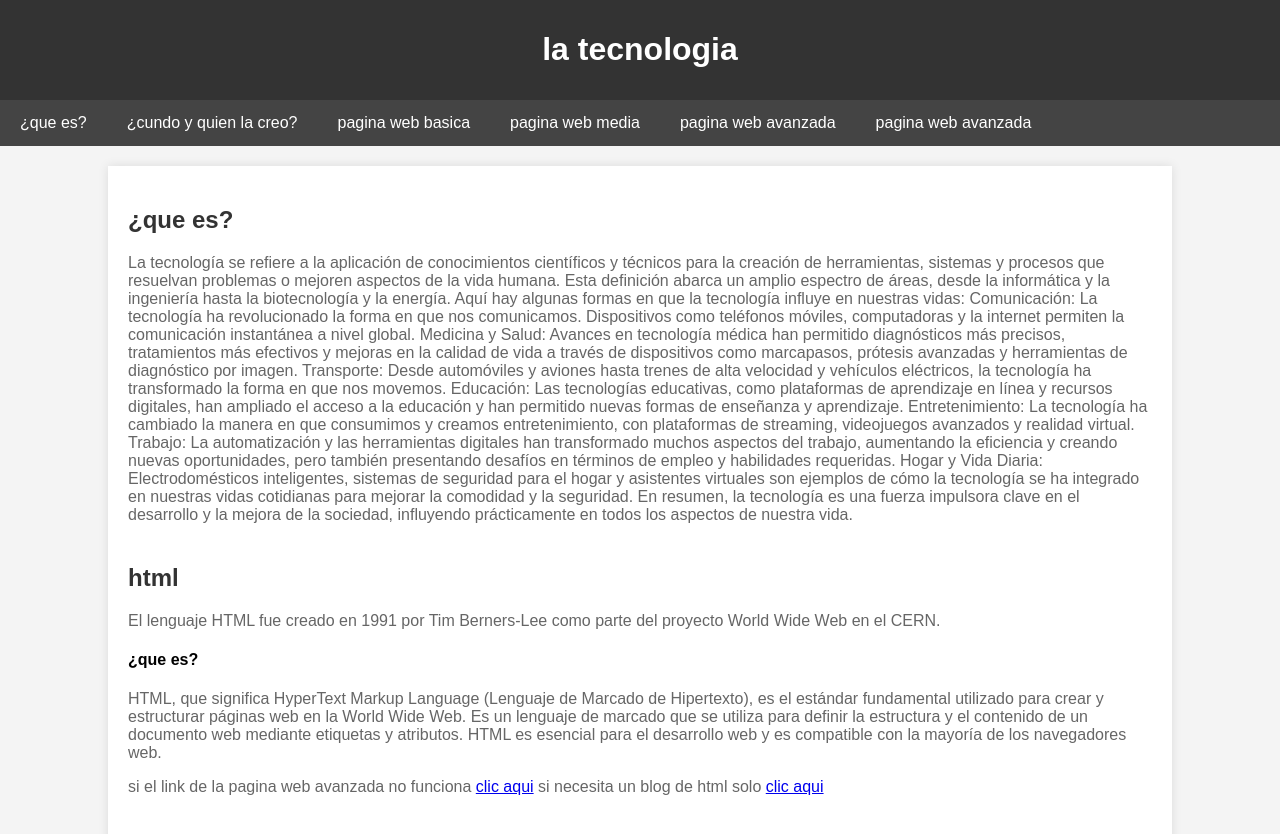
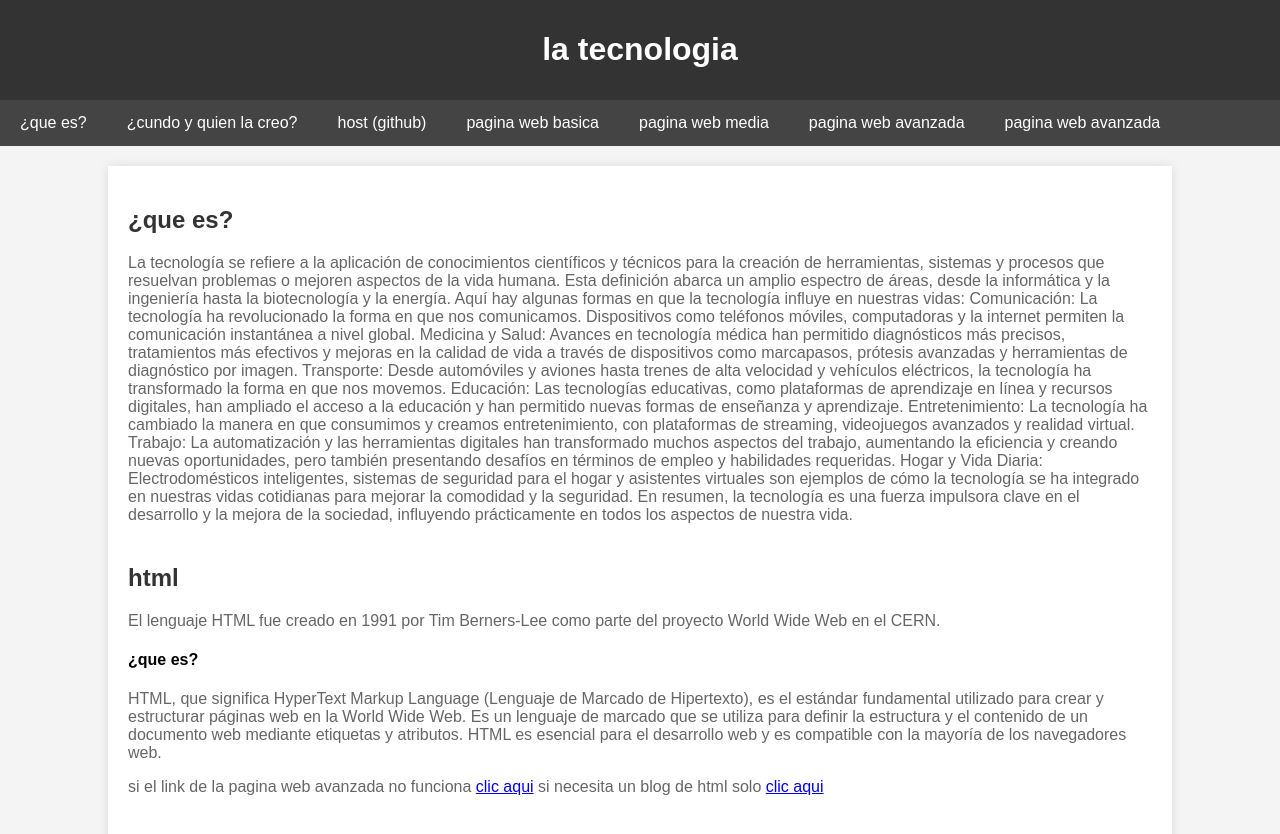
Before and after one commit to blogo10C/web, a plain HTML site: page index.html in a window 1280 px wide. Drawn offline with Linux system fonts and the light colour scheme.

Commit message:
index.html

```diff
--- a/index.html
+++ b/index.html
@@ -59,6 +59,7 @@
 <nav>
     <a href="#">¿que es?</a>
     <a href="#">¿cundo y quien la creo?</a>
+    <a href="https://github.com/">host (github)</a>
     <a href="index1.html">pagina web basica</a>
     <a href="index2.html">pagina web media</a>
     <a href="index3.html">pagina web avanzada</a>
```
